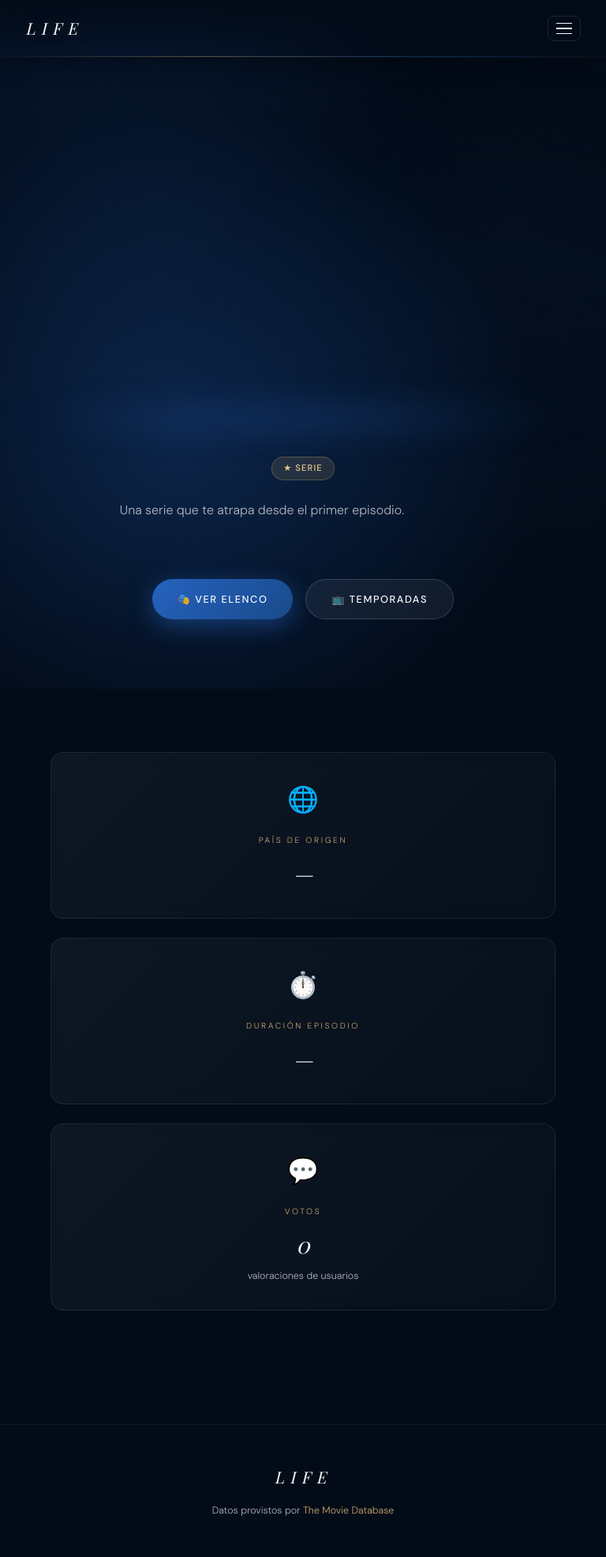
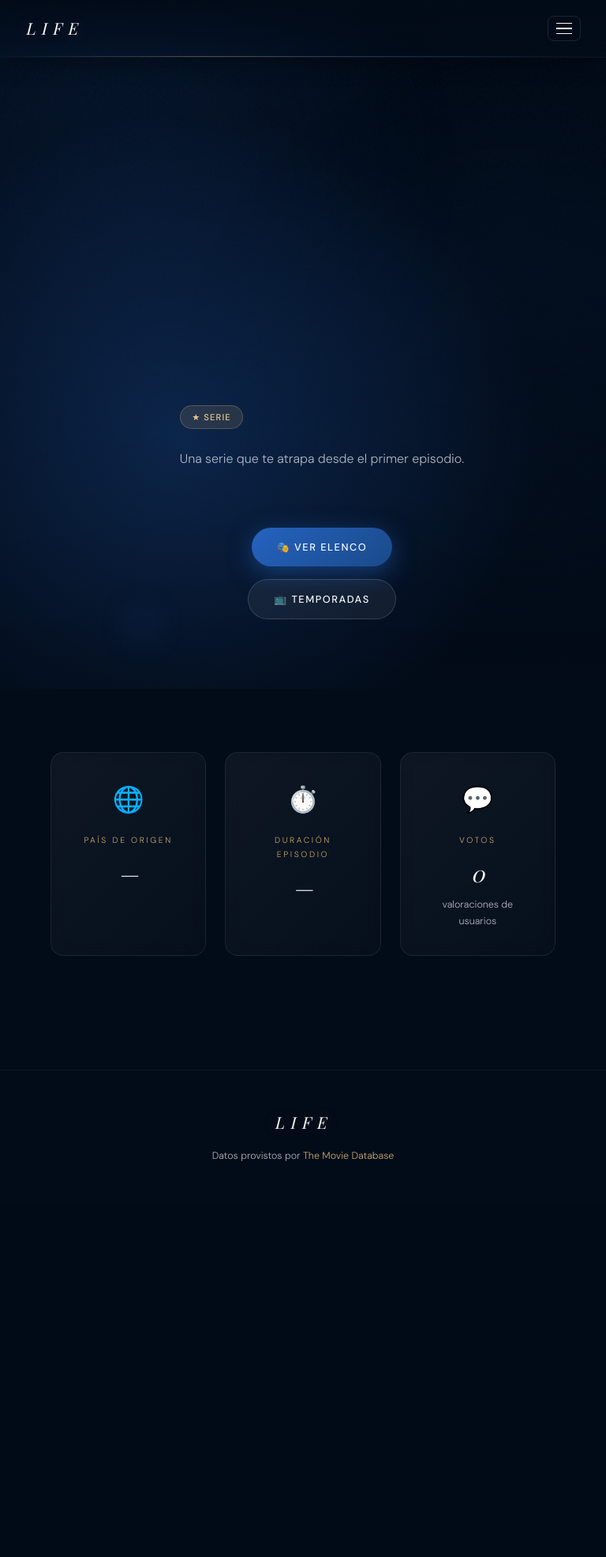
Before and after one commit to michelle-montoya/life, a Flask app: page / in a window 768 px wide. Shown: the whole page at 79% size. After the commit the page ends 1470 px from the top, so only its background shows below. Run offline with Flask 3, Linux system fonts and the light colour scheme; data that the repository does not hold is empty; parts of the project's set-up code (start-up, migrations or seed data) failed here and were passed over; some web fonts are replaced.

Commit message:
quinto commiitlife

```diff
--- a/static/css/elenco.css
+++ b/static/css/elenco.css
@@ -158,8 +158,3 @@
     font-style: italic;
     backdrop-filter: blur(10px);
 }
-
-/* ══ RESPONSIVE ══ */
-@media (max-width: 600px) {
-    .actors-grid { grid-template-columns: repeat(2, 1fr); gap: 1rem; }
-}
--- a/static/css/index.css
+++ b/static/css/index.css
@@ -47,7 +47,6 @@
     padding: 8rem 2rem 5rem;
     max-width: 1300px;
     margin: 0 auto;
-    width: 100%;
     display: grid;
     grid-template-columns: auto 1fr;
     gap: 3rem;
@@ -253,7 +252,7 @@
 
 .cast-grid {
     display: grid;
-    grid-template-columns: repeat(auto-fill, minmax(140px, 1fr));
+    grid-template-columns: repeat(auto-fill, minmax(190px, 1fr));
     gap: 1.5rem;
 }
 
@@ -354,7 +353,7 @@
 
 .similar-grid {
     display: grid;
-    grid-template-columns: repeat(auto-fill, minmax(160px, 1fr));
+    grid-template-columns: repeat(auto-fill, minmax(190px, 1fr));
     gap: 1.2rem;
 }
 
@@ -439,22 +438,3 @@
     font-size: 0.85rem;
     font-style: italic;
 }
-
-/* ══ RESPONSIVE ══ */
-@media (max-width: 900px) {
-    .hero-content {
-        grid-template-columns: 1fr;
-        text-align: center;
-    }
-    .hero-poster { width: 160px; margin: 0 auto; }
-    .hero-stats { justify-content: center; }
-    .hero-actions { justify-content: center; }
-    .hero-badges { justify-content: center; }
-    .info-row { grid-template-columns: 1fr; }
-    .cast-grid { grid-template-columns: repeat(3, 1fr); }
-}
-
-@media (max-width: 600px) {
-    .cast-grid { grid-template-columns: repeat(2, 1fr); }
-    .similar-grid { grid-template-columns: repeat(2, 1fr); }
-}
--- a/static/css/main.css
+++ b/static/css/main.css
@@ -520,6 +520,109 @@ img { display: block; max-width: 100%; }
 a { color: inherit; }
 
 @media (max-width: 768px) {
-    .nav-links { display: none; }
-    .nav-toggle { display: flex; }
+
+    /* NAV */
+    .nav-links {
+        display: none;
+    }
+
+    .nav-toggle {
+        display: flex;
+    }
+
+    /* HERO */
+    .hero-content {
+        grid-template-columns: 1fr;
+        text-align: center;
+        gap: 2rem;
+    }
+
+    .hero-poster {
+        width: 150px;
+        margin: 0 auto;
+    }
+
+    .hero-stats {
+        justify-content: center;
+        flex-wrap: wrap;
+    }
+
+    .hero-actions {
+        flex-direction: column;
+        align-items: center;
+    }
+
+    /* INFO */
+    .info-row {
+        grid-template-columns: 1fr;
+    }
+
+    /* CAST / ACTORS */
+    .cast-grid,
+    .actors-grid {
+        grid-template-columns: repeat(2, 1fr);
+    }
+
+    /* GALERÍA */
+    .backdrops-grid {
+        grid-template-columns: 1fr;
+    }
+
+    .gallery-tabs {
+        flex-wrap: wrap;
+    }
+
+    /* TEMPORADAS */
+    .season-item {
+        grid-template-columns: 1fr;
+    }
+
+    .season-poster {
+        height: 220px;
+    }
+
 }
+
+
+@media (min-width: 768px) and (max-width: 992px) {
+
+  /* HERO */
+    .hero-content {
+        grid-template-columns: 1fr;
+        text-align: center;
+    }
+
+    /* INFO */
+    .info-row {
+        grid-template-columns: 1fr 1fr;
+    }
+
+    /* CAST / ACTORS */
+    .cast-grid,
+    .actors-grid {
+        grid-template-columns: repeat(3, 1fr);
+    }
+
+    /* GALERÍA */
+    .backdrops-grid {
+        grid-template-columns: repeat(2, 1fr);
+    }
+
+    /* TEMPORADAS */
+    .season-item {
+        grid-template-columns: 120px 1fr;
+    }
+
+}
+
+@media (min-width: 992px) {
+
+    .nav-links {
+        display: flex;
+    }
+
+    .nav-toggle {
+        display: none;
+    }
+
+}
```
Also changed, not shown: static/css/galeria.css (+0 -11 lines), static/css/temporadas.css (+0 -7 lines).
